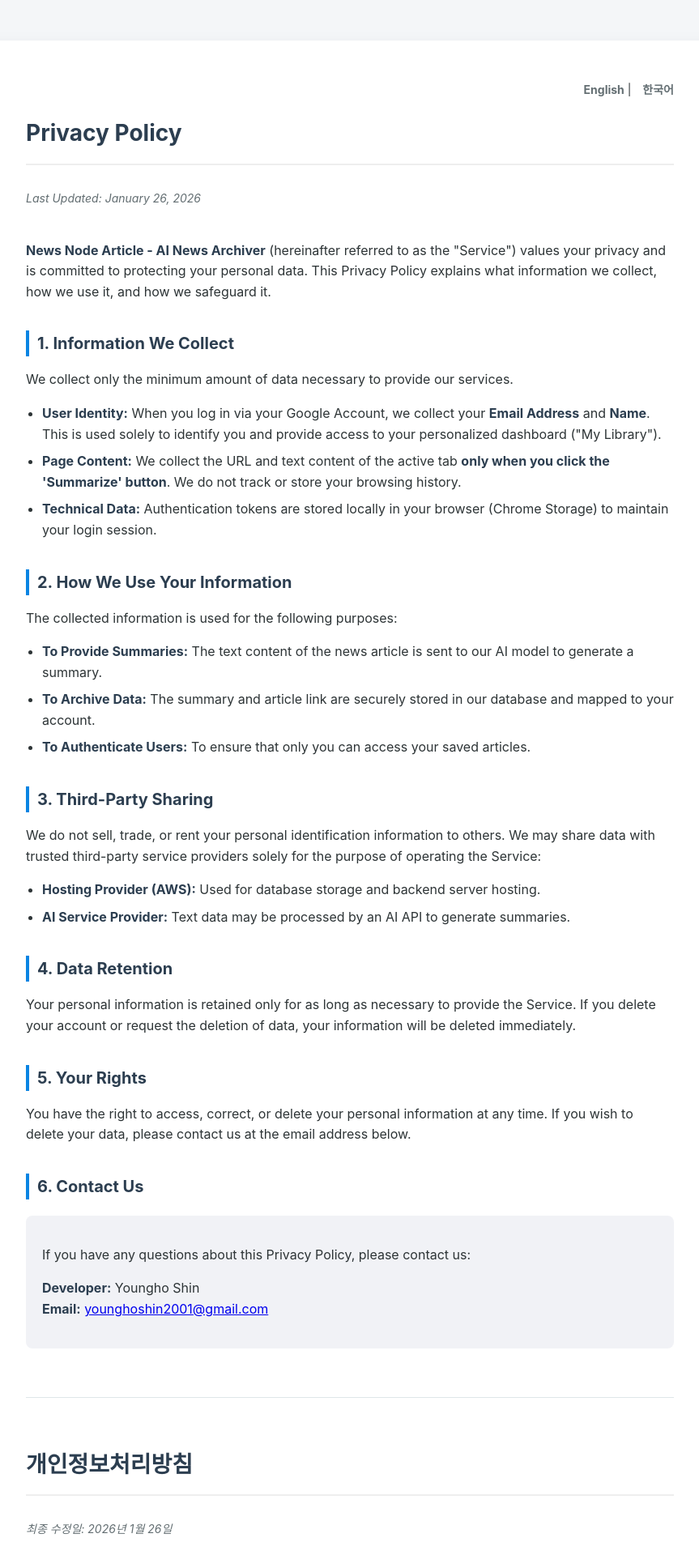
After one commit to dudghyoungho/news-node-knowledge, a Django app: template backend/news/templates/news/privacy.html in a window 1280 px wide. The commit adds this page. Shown: the top 1920 px of the page at 81% size, without its empty margins (208-1071 px from the left). Run offline with Django 5.2, Linux system fonts and the light colour scheme; the template is opened without the code that fills it, so the values that code supplies are empty.

Commit message:
Privacy policy, edit small design v 1.0.0

```diff
--- /dev/null
+++ b/backend/news/templates/news/privacy.html
@@ -0,0 +1,216 @@
+<!DOCTYPE html>
+<html lang="en">
+<head>
+    <meta charset="UTF-8">
+    <meta name="viewport" content="width=device-width, initial-scale=1.0">
+    <title>Privacy Policy - News Node Knowledge</title>
+    <style>
+        :root {
+            --primary-color: #2c3e50;
+            --accent-color: #0984e3;
+            --text-color: #2d3436;
+            --light-text: #636e72;
+            --bg-color: #f4f6f8;
+            --card-bg: #ffffff;
+        }
+
+        body {
+            font-family: 'Apple SD Gothic Neo', -apple-system, BlinkMacSystemFont, "Segoe UI", Roboto, "Helvetica Neue", Arial, sans-serif;
+            line-height: 1.6;
+            background-color: var(--bg-color);
+            color: var(--text-color);
+            margin: 0;
+            padding: 0;
+        }
+
+        .container {
+            max-width: 800px;
+            margin: 50px auto;
+            background: var(--card-bg);
+            padding: 50px;
+            border-radius: 12px;
+            box-shadow: 0 4px 20px rgba(0, 0, 0, 0.05);
+        }
+
+        .lang-nav {
+            text-align: right;
+            margin-bottom: 20px;
+            font-size: 14px;
+        }
+
+        .lang-nav a {
+            color: var(--light-text);
+            text-decoration: none;
+            margin-left: 10px;
+            font-weight: bold;
+            cursor: pointer;
+        }
+
+        .lang-nav a:hover, .lang-nav a.active {
+            color: var(--accent-color);
+        }
+
+        h1 {
+            font-size: 28px;
+            border-bottom: 2px solid #eee;
+            padding-bottom: 15px;
+            margin-bottom: 30px;
+            color: var(--primary-color);
+        }
+
+        h2 {
+            font-size: 20px;
+            margin-top: 35px;
+            margin-bottom: 15px;
+            color: var(--primary-color);
+            border-left: 4px solid var(--accent-color);
+            padding-left: 10px;
+        }
+
+        p {
+            margin-bottom: 15px;
+            color: var(--text-color);
+        }
+
+        ul {
+            margin-bottom: 20px;
+            padding-left: 20px;
+        }
+
+        li {
+            margin-bottom: 8px;
+        }
+
+        strong {
+            color: var(--primary-color);
+        }
+
+        .meta-info {
+            font-size: 14px;
+            color: var(--light-text);
+            margin-bottom: 40px;
+            font-style: italic;
+        }
+
+        .divider {
+            height: 1px;
+            background-color: #dfe6e9;
+            margin: 60px 0;
+        }
+
+        .contact-box {
+            background-color: #f1f2f6;
+            padding: 20px;
+            border-radius: 8px;
+            margin-top: 20px;
+        }
+
+        /* Responsive */
+        @media (max-width: 600px) {
+            .container {
+                margin: 0;
+                border-radius: 0;
+                padding: 25px;
+            }
+        }
+    </style>
+</head>
+<body>
+
+    <div class="container">
+        <div class="lang-nav">
+            <a href="#en">English</a> | <a href="#kr">한국어</a>
+        </div>
+
+        <div id="en">
+            <h1>Privacy Policy</h1>
+            <p class="meta-info">Last Updated: January 26, 2026</p>
+
+            <p><strong>News Node Article - AI News Archiver</strong> (hereinafter referred to as the "Service") values your privacy and is committed to protecting your personal data. This Privacy Policy explains what information we collect, how we use it, and how we safeguard it.</p>
+
+            <h2>1. Information We Collect</h2>
+            <p>We collect only the minimum amount of data necessary to provide our services.</p>
+            <ul>
+                <li><strong>User Identity:</strong> When you log in via your Google Account, we collect your <strong>Email Address</strong> and <strong>Name</strong>. This is used solely to identify you and provide access to your personalized dashboard ("My Library").</li>
+                <li><strong>Page Content:</strong> We collect the URL and text content of the active tab <strong>only when you click the 'Summarize' button</strong>. We do not track or store your browsing history.</li>
+                <li><strong>Technical Data:</strong> Authentication tokens are stored locally in your browser (Chrome Storage) to maintain your login session.</li>
+            </ul>
+
+            <h2>2. How We Use Your Information</h2>
+            <p>The collected information is used for the following purposes:</p>
+            <ul>
+                <li><strong>To Provide Summaries:</strong> The text content of the news article is sent to our AI model to generate a summary.</li>
+                <li><strong>To Archive Data:</strong> The summary and article link are securely stored in our database and mapped to your account.</li>
+                <li><strong>To Authenticate Users:</strong> To ensure that only you can access your saved articles.</li>
+            </ul>
+
+            <h2>3. Third-Party Sharing</h2>
+            <p>We do not sell, trade, or rent your personal identification information to others. We may share data with trusted third-party service providers solely for the purpose of operating the Service:</p>
+            <ul>
+                <li><strong>Hosting Provider (AWS):</strong> Used for database storage and backend server hosting.</li>
+                <li><strong>AI Service Provider:</strong> Text data may be processed by an AI API to generate summaries.</li>
+            </ul>
+
+            <h2>4. Data Retention</h2>
+            <p>Your personal information is retained only for as long as necessary to provide the Service. If you delete your account or request the deletion of data, your information will be deleted immediately.</p>
+
+            <h2>5. Your Rights</h2>
+            <p>You have the right to access, correct, or delete your personal information at any time. If you wish to delete your data, please contact us at the email address below.</p>
+
+            <h2>6. Contact Us</h2>
+            <div class="contact-box">
+                <p>If you have any questions about this Privacy Policy, please contact us:</p>
+                <p><strong>Developer:</strong> Youngho Shin<br>
+                <strong>Email:</strong> <a href="mailto:younghoshin2001@gmail.com">younghoshin2001@gmail.com</a></p>
+            </div>
+        </div>
+
+        <div class="divider"></div>
+
+        <div id="kr">
+            <h1>개인정보처리방침</h1>
+            <p class="meta-info">최종 수정일: 2026년 1월 26일</p>
+
+            <p><strong>News Node Article - AI News Archiver</strong>(이하 "본 서비스")는 사용자의 개인정보를 중요하게 생각하며, 사용자의 개인정보를 보호하기 위해 최선을 다하고 있습니다. 본 개인정보처리방침은 본 서비스가 수집하는 정보, 사용 목적, 그리고 보호 방법에 대해 설명합니다.</p>
+
+            <h2>1. 수집하는 개인정보의 항목</h2>
+            <p>본 확장 프로그램은 서비스 제공을 위해 최소한의 정보만을 수집합니다.</p>
+            <ul>
+                <li><strong>사용자 식별 정보 (User Identity):</strong> Google 계정을 통한 로그인 시, 사용자의 <strong>이메일 주소 및 이름</strong>을 수집합니다. 이는 사용자를 식별하고 개인화된 '내 서재(Dashboard)' 기능을 제공하기 위함입니다.</li>
+                <li><strong>웹페이지 콘텐츠 (Page Content):</strong> 사용자가 확장 프로그램의 '요약하기' 버튼을 <strong>클릭했을 때만</strong>, 현재 활성화된 탭의 URL과 본문 텍스트를 수집합니다. 사용자의 브라우징 기록(History)은 수집하지 않습니다.</li>
+                <li><strong>기술적 데이터:</strong> 로그인 유지를 위한 인증 토큰(Auth Token)이 브라우저의 로컬 스토리지(Chrome Storage)에 저장됩니다.</li>
+            </ul>
+
+            <h2>2. 개인정보의 처리 및 이용 목적</h2>
+            <p>수집된 정보는 다음의 목적을 위해서만 사용됩니다.</p>
+            <ul>
+                <li><strong>뉴스 요약 서비스 제공:</strong> 수집된 기사 본문을 AI 모델로 전송하여 요약문을 생성합니다.</li>
+                <li><strong>개인 아카이브 저장:</strong> 요약된 내용과 기사 링크를 사용자의 계정에 매핑하여 DB에 안전하게 저장합니다.</li>
+                <li><strong>서비스 이용 식별:</strong> 사용자가 본인의 저장 목록에 접근할 수 있도록 인증합니다.</li>
+            </ul>
+
+            <h2>3. 제3자 제공 및 공유</h2>
+            <p>본 서비스는 사용자의 개인정보를 제3자에게 판매하지 않습니다. 단, 서비스 기능을 수행하기 위해 제한된 범위 내에서 다음 업체와 데이터를 처리할 수 있습니다.</p>
+            <ul>
+                <li><strong>Hosting Provider (AWS):</strong> 데이터베이스 및 백엔드 서버 호스팅을 위해 사용됩니다.</li>
+                <li><strong>AI Service Provider:</strong> 기사 내용의 요약을 생성하기 위해 텍스트 데이터가 AI API로 전송될 수 있습니다. (AI 학습용으로 사용되지 않도록 설정됨)</li>
+            </ul>
+
+            <h2>4. 개인정보의 보유 및 이용 기간</h2>
+            <p>사용자의 개인정보는 서비스 이용 기간 동안 보관되며, 사용자가 계정 탈퇴를 요청하거나 확장 프로그램을 삭제하고 데이터 파기를 요청할 경우 지체 없이 파기됩니다.</p>
+
+            <h2>5. 사용자의 권리</h2>
+            <p>사용자는 언제든지 자신의 개인정보에 대한 열람, 정정, 삭제를 요청할 수 있습니다. 데이터 삭제를 원하실 경우 아래 연락처로 문의해 주시면 즉시 조치하겠습니다.</p>
+
+            <h2>6. 개인정보 보호책임자 및 문의처</h2>
+            <div class="contact-box">
+                <p>본 서비스의 개인정보 처리와 관련하여 문의사항이 있으시면 아래 연락처로 연락해 주시기 바랍니다.</p>
+                <p><strong>개발자:</strong> Youngho Shin<br>
+                <strong>이메일:</strong> <a href="mailto:younghoshin2001@gmail.com">younghoshin2001@gmail.com</a></p>
+            </div>
+        </div>
+
+    </div>
+
+</body>
+</html>
--- a/backend/news/urls.py
+++ b/backend/news/urls.py
@@ -28,4 +28,6 @@ urlpatterns = [
     # 나중에 config/urls.py에서 분리하는 것을 추천하지만, 지금은 그대로 둠.
     path('dashboard/', views.dashboard_page, name='dashboard'),
     path('graph/', views.graph_page, name='graph_view'),
+
+    path('privacy/', views.privacy_policy, name='privacy_policy'),
 ]
--- a/backend/news/views/__init__.py
+++ b/backend/news/views/__init__.py
@@ -1,6 +1,6 @@
 from .auth_views import google_login
 from .article_views import summarize, save_article
 from .data_views import get_knowledge_graph, get_reading_statistics
-from .page_views import dashboard_page, graph_page
+from .page_views import dashboard_page, graph_page, privacy_policy
 from .stats_views import get_dashboard_stats
 from .rag_views import context_recommendation, review_recommendation, external_recommendation
--- a/backend/news/views/page_views.py
+++ b/backend/news/views/page_views.py
@@ -43,3 +43,6 @@ def dashboard_page(request):
 
     # 3. 템플릿 렌더링 (region 정보를 컨텍스트로 전달)
     return render(request, 'news/dashboard.html', {'region': region})
+
+def privacy_policy(request):
+    return render(request, 'news/privacy.html')
--- a/extension/popup.js
+++ b/extension/popup.js
@@ -1,6 +1,6 @@
 // Django Server URL (Adjust based on your urls.py)
 const SERVER_URL = "http://127.0.0.1:8000"; //개발용
-// const SERVER_URL = "http://43.203.231.70"; //배포용
+//const SERVER_URL = "http://43.203.231.70"; //배포용
 
 
 document.addEventListener('DOMContentLoaded', () => {
```
Also changed, not shown: backend/news/static/news/css/dashboard.css (+68 -24 lines), backend/news/static/news/js/dashboard.js (+6 -6 lines), backend/news/templates/news/dashboard.html (+17 -9 lines).
